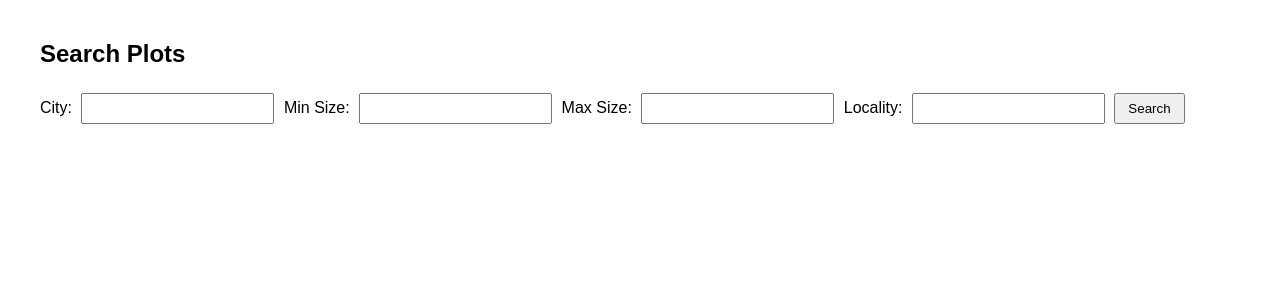
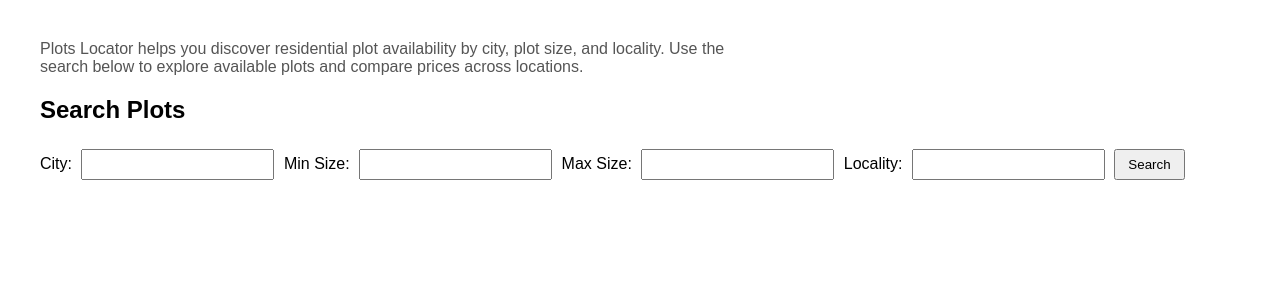
Before and after one commit to dwivedys/plots-locator, a FastAPI app: page / in a window 1280 px wide. Shown: the top 300 px of the page. Run offline with FastAPI, Linux system fonts and the light colour scheme; parts of the project's set-up code (start-up, migrations or seed data) failed here and were passed over.

Commit message:
show message when no plots found

```diff
--- a/app/templates/search.html
+++ b/app/templates/search.html
@@ -12,6 +12,12 @@
 </head>
 <body>
 
+    <p style="color:#555; max-width:700px;">
+        Plots Locator helps you discover residential plot availability by city,
+        plot size, and locality. Use the search below to explore available plots
+        and compare prices across locations.
+    </p>
+
 <h2>Search Plots</h2>
 
 <form method="get" action="/">
@@ -22,7 +28,7 @@
     <button type="submit">Search</button>
 </form>
 
-{% if results %}
+{% if results and results|length > 0 %}
 <table>
     <tr>
         <th>City</th>
@@ -41,7 +47,13 @@
     </tr>
     {% endfor %}
 </table>
+
+{% elif results is not none %}
+<p style="margin-top:20px; color:#cc0000;">
+    !!No plots found for this city / criteria.!!
+</p>
 {% endif %}
+
 
 </body>
 </html>
```
